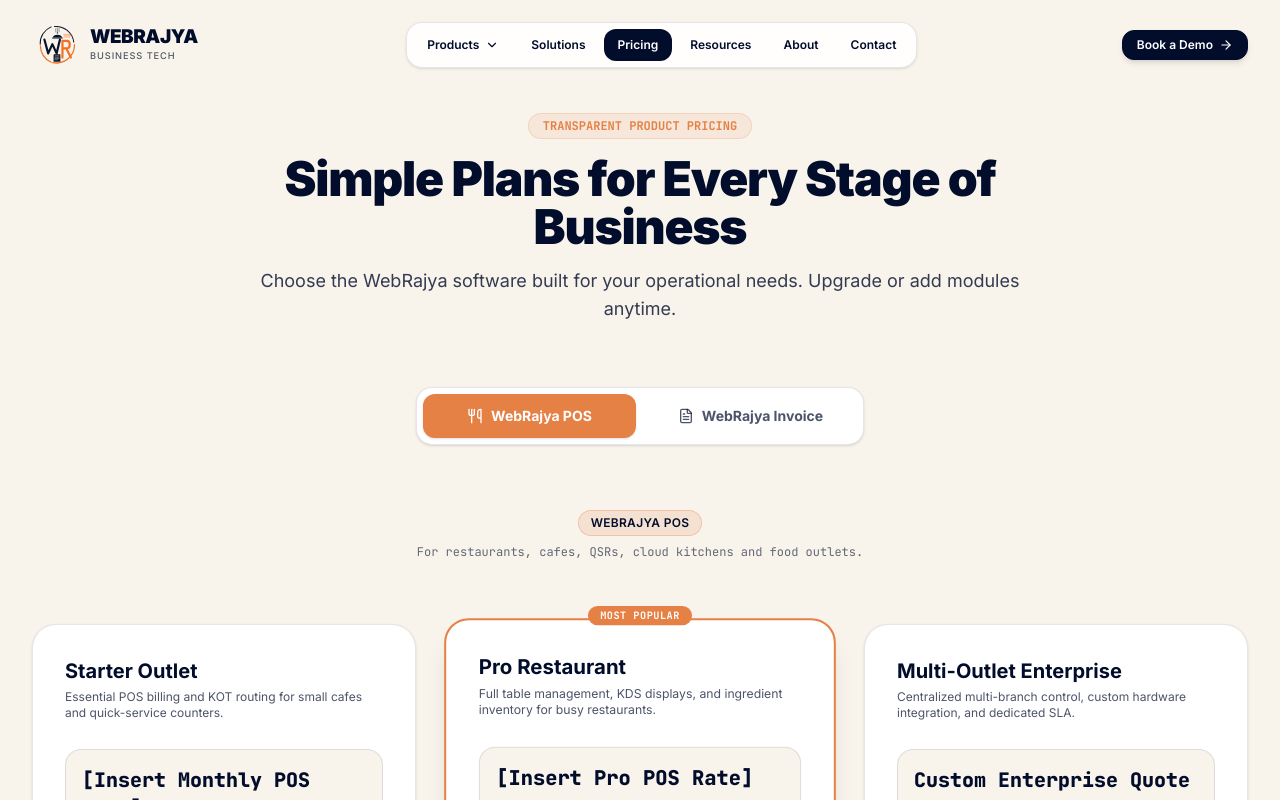
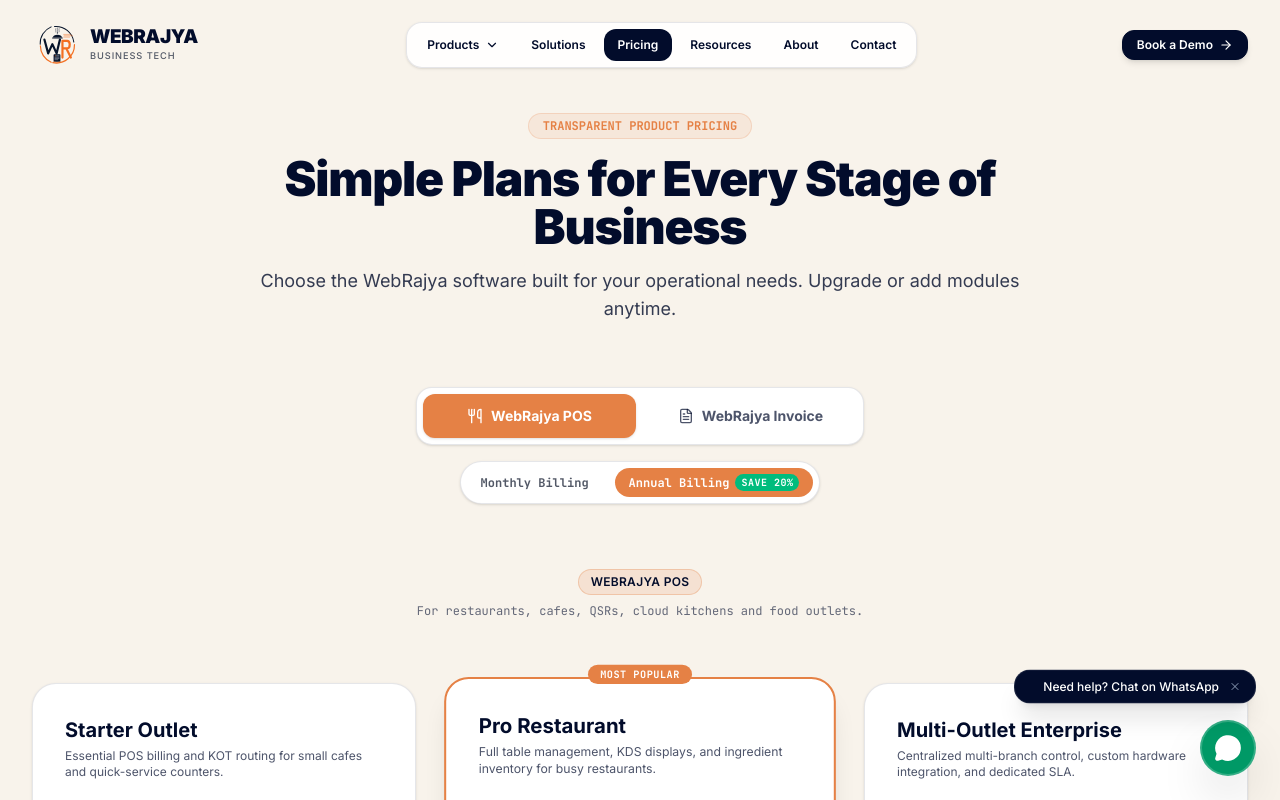
Before and after one commit to aryanrajput-codeai/webrajya-website, a Next.js app: page /pricing in a window 1280 px wide. Shown: the top 800 px of the page. Built offline with nearby package versions, Linux system fonts and the light colour scheme.

Commit message:
feat: implement JSON-LD schema markup, WhatsApp float button, and annual pricing toggle for SEO & conversions

```diff
--- a/src/app/layout.tsx
+++ b/src/app/layout.tsx
@@ -4,6 +4,8 @@
 import { Navbar } from "@/components/navbar/Navbar";
 import { Footer } from "@/components/footer/Footer";
 import { MobileBottomDock } from "@/components/navbar/MobileBottomDock";
+import { JsonLd } from "@/components/seo/JsonLd";
+import { WhatsAppFloat } from "@/components/ui/WhatsAppFloat";
 
 const inter = Inter({
   variable: "--font-sans",
@@ -18,7 +20,7 @@
 export const metadata: Metadata = {
   title: "WEBRAJYA — Technology That Runs Your Business",
   description: "WebRajya is a parent technology platform building high-performance connected business software: WebRajya POS for restaurants and WebRajya Invoice for financial billing.",
-  keywords: ["WebRajya", "Restaurant POS", "Business Invoicing", "POS Billing Software", "Cloud Kitchen POS", "Invoice Generator", "GST Billing"],
+  keywords: ["WebRajya", "Restaurant POS", "Business Invoicing", "POS Billing Software", "Cloud Kitchen POS", "Invoice Generator", "GST Billing", "Offline Thermal Billing Software India"],
   authors: [{ name: "WebRajya Platform" }],
   openGraph: {
     title: "WEBRAJYA — Business Technology Platform",
@@ -46,11 +48,15 @@
 }) {
   return (
     <html lang="en" className={`${inter.variable} ${jetbrainsMono.variable} scroll-smooth`}>
+      <head>
+        <JsonLd />
+      </head>
       <body className="bg-[#F8F3EB] text-[#020C2B] min-h-screen flex flex-col font-sans antialiased selection:bg-[#E58145] selection:text-white pb-16 md:pb-0">
         <Navbar />
         <main className="flex-grow">{children}</main>
         <Footer />
         <MobileBottomDock />
+        <WhatsAppFloat />
       </body>
     </html>
   );
--- a/src/app/pricing/page.tsx
+++ b/src/app/pricing/page.tsx
@@ -139,6 +139,7 @@
 
 export default function PricingPage() {
   const [activeTab, setActiveTab] = useState<"pos" | "invoice">("pos");
+  const [billingCycle, setBillingCycle] = useState<"monthly" | "annual">("annual");
   const activeProductData = PRICING_DATA[activeTab];
 
   return (
@@ -160,8 +161,8 @@
           </p>
         </div>
 
-        {/* Product Switcher Tabs */}
-        <div className="flex justify-center">
+        {/* Product Switcher Tabs & Billing Cycle */}
+        <div className="flex flex-col items-center gap-4">
           <div className="p-1.5 rounded-2xl bg-white border border-[#020C2B]/10 shadow-sm flex items-center gap-2 max-w-md w-full">
             <button
               onClick={() => setActiveTab("pos")}
@@ -183,6 +184,29 @@
               }`}
             >
               <FileText className="w-4 h-4" /> WebRajya Invoice
+            </button>
+          </div>
+
+          {/* Billing Cycle Switcher */}
+          <div className="inline-flex items-center gap-3 p-1.5 rounded-full bg-white border border-[#020C2B]/10 shadow-sm text-xs font-mono">
+            <button
+              onClick={() => setBillingCycle("monthly")}
+              className={`px-3.5 py-1.5 rounded-full font-bold transition-all cursor-pointer ${
+                billingCycle === "monthly" ? "bg-[#020C2B] text-white" : "text-[#525866] hover:text-[#020C2B]"
+              }`}
+            >
+              Monthly Billing
+            </button>
+            <button
+              onClick={() => setBillingCycle("annual")}
+              className={`px-3.5 py-1.5 rounded-full font-bold transition-all cursor-pointer flex items-center gap-1.5 ${
+                billingCycle === "annual" ? "bg-[#E58145] text-white" : "text-[#525866] hover:text-[#020C2B]"
+              }`}
+            >
+              <span>Annual Billing</span>
+              <span className="text-[10px] bg-emerald-500 text-white px-1.5 py-0.5 rounded-full uppercase tracking-wider font-bold">
+                Save 20%
+              </span>
             </button>
           </div>
         </div>
@@ -223,7 +247,9 @@
                   <span className="text-lg sm:text-xl font-extrabold text-[#020C2B] block">
                     {plan.pricePlaceholder}
                   </span>
-                  <span className="text-[11px] text-[#020C2B]/60 uppercase">{plan.period}</span>
+                  <span className="text-[11px] text-[#020C2B]/60 uppercase">
+                    {billingCycle === "annual" ? `${plan.period} • Paid Billed Annually (Save 20%)` : plan.period}
+                  </span>
                 </div>
 
                 {/* Feature Checklist */}
--- /dev/null
+++ b/src/components/seo/JsonLd.tsx
@@ -0,0 +1,94 @@
+import React from "react";
+
+export function JsonLd() {
+  const softwareSchema = {
+    "@context": "https://schema.org",
+    "@type": "SoftwareApplication",
+    "name": "WebRajya POS & Billing Software",
+    "operatingSystem": "Web, Windows, macOS, Android, iOS",
+    "applicationCategory": "BusinessApplication",
+    "aggregateRating": {
+      "@type": "AggregateRating",
+      "ratingValue": "4.9",
+      "reviewCount": "128"
+    },
+    "offers": {
+      "@type": "Offer",
+      "price": "0",
+      "priceCurrency": "INR"
+    },
+    "description": "Zero-lag restaurant POS billing software with offline KOT printing, table management, inventory costing, and GST invoicing.",
+    "publisher": {
+      "@type": "Organization",
+      "name": "WebRajya",
+      "url": "https://webrajya.com"
+    }
+  };
+
+  const organizationSchema = {
+    "@context": "https://schema.org",
+    "@type": "Organization",
+    "name": "WebRajya",
+    "url": "https://webrajya.com",
+    "logo": "https://webrajya.com/webrajya-logo.svg",
+    "sameAs": [
+      "https://twitter.com/webrajya",
+      "https://linkedin.com/company/webrajya"
+    ],
+    "contactPoint": {
+      "@type": "ContactPoint",
+      "telephone": "+91-9313264426",
+      "contactType": "customer service",
+      "areaServed": "IN",
+      "availableLanguage": ["English", "Hindi"]
+    }
+  };
+
+  const faqSchema = {
+    "@context": "https://schema.org",
+    "@type": "FAQPage",
+    "mainEntity": [
+      {
+        "@type": "Question",
+        "name": "Does WebRajya POS work without internet connection?",
+        "acceptedAnswer": {
+          "@type": "Answer",
+          "text": "Yes, WebRajya POS is 100% offline-resilient. Bills and KOT tickets continue printing even during internet outages, and automatically synchronize with the cloud once connection is restored."
+        }
+      },
+      {
+        "@type": "Question",
+        "name": "Does WebRajya support thermal receipt printers?",
+        "acceptedAnswer": {
+          "@type": "Answer",
+          "text": "Yes, WebRajya supports all standard 58mm and 80mm ESC/POS thermal printers via USB, Bluetooth, LAN Wi-Fi, and serial ports."
+        }
+      },
+      {
+        "@type": "Question",
+        "name": "Is WebRajya GST compliant for invoicing in India?",
+        "acceptedAnswer": {
+          "@type": "Answer",
+          "text": "Yes, WebRajya generates 100% GST-compliant invoices with HSN/SAC codes, CGST/SGST/IGST breakdown, and instant WhatsApp PDF sharing."
+        }
+      }
+    ]
+  };
+
+  return (
+    <>
+      <script
+        type="application/ld+json"
+        dangerouslySetInnerHTML={{ __html: JSON.stringify(softwareSchema) }}
+      />
+      <script
+        type="application/ld+json"
+        dangerouslySetInnerHTML={{ __html: JSON.stringify(organizationSchema) }}
+      />
+      <script
+        type="application/ld+json"
+        dangerouslySetInnerHTML={{ __html: JSON.stringify(faqSchema) }}
+      />
+    </>
+  );
+}
--- /dev/null
+++ b/src/components/ui/WhatsAppFloat.tsx
@@ -0,0 +1,42 @@
+"use client";
+
+import React, { useState } from "react";
+import { MessageCircle, X } from "lucide-react";
+
+export function WhatsAppFloat() {
+  const [showTooltip, setShowTooltip] = useState(true);
+  const whatsappUrl = "https://wa.me/919313264426?text=Hi%20WebRajya%2C%20I%20would%20like%20to%20know%20more%20about%20your%20POS%20%26%20Invoice%20software.";
+
+  return (
+    <div className="fixed bottom-20 right-4 sm:bottom-6 sm:right-6 z-40 flex flex-col items-end gap-2 group">
+      {/* Optional Tooltip Badge */}
+      {showTooltip && (
+        <div className="relative bg-[#020C2B] text-white text-xs px-3 py-2 rounded-2xl shadow-xl border border-white/10 flex items-center gap-2 animate-bounce">
+          <span className="w-2 h-2 rounded-full bg-emerald-500 animate-ping" />
+          <span className="font-medium">Need help? Chat on WhatsApp</span>
+          <button
+            onClick={(e) => {
+              e.preventDefault();
+              setShowTooltip(false);
+            }}
+            className="text-slate-400 hover:text-white p-0.5"
+            aria-label="Close tooltip"
+          >
+            <X className="w-3 h-3" />
+          </button>
+        </div>
+      )}
+
+      {/* Floating Action Button */}
+      <a
+        href={whatsappUrl}
+        target="_blank"
+        rel="noopener noreferrer"
+        className="w-14 h-14 rounded-full bg-emerald-600 text-white flex items-center justify-center shadow-2xl hover:bg-emerald-500 hover:scale-110 active:scale-95 transition-all duration-300 border-2 border-white/20"
+        aria-label="Chat with WebRajya on WhatsApp"
+      >
+        <MessageCircle className="w-7 h-7 fill-current" />
+      </a>
+    </div>
+  );
+}
```
